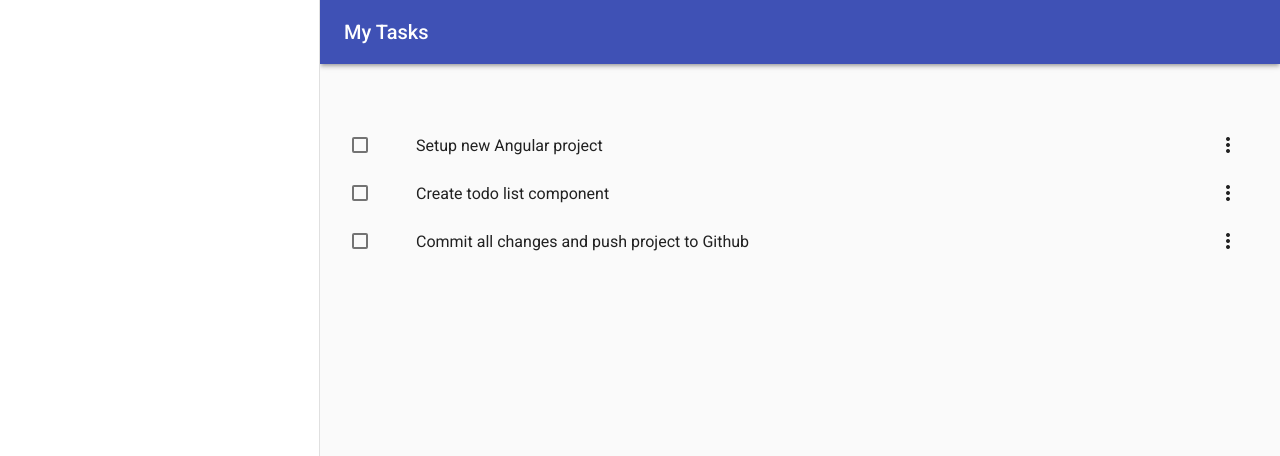
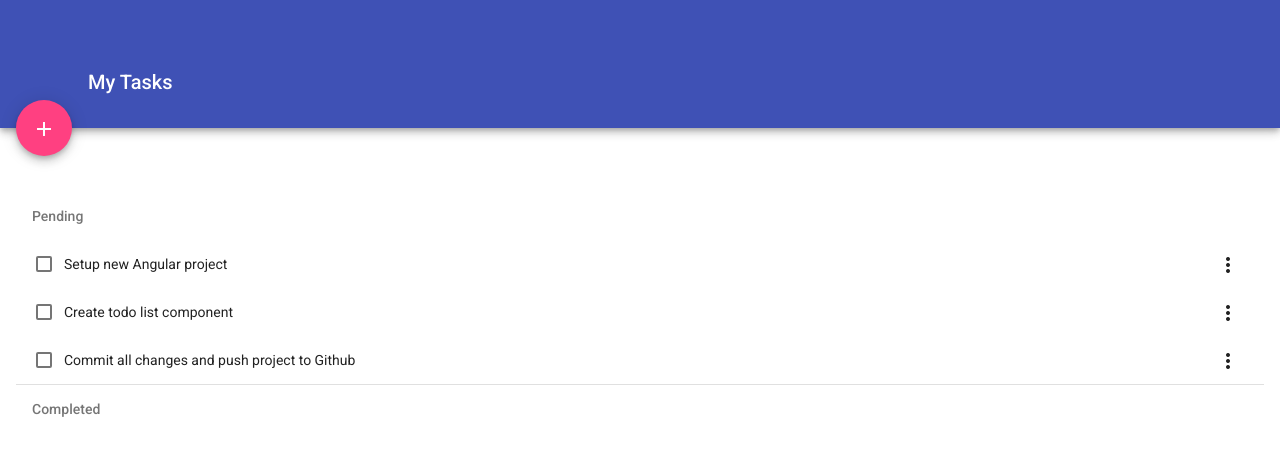
Before and after one commit to boristhuy/todo-list, an Angular app: page / in a window 1280 px wide. Shown: the top 456 px of the page. Built offline with nearby package versions, Linux system fonts and the light colour scheme; data requests are answered from the project's data file.

Commit message:
Minor layout changes

```diff
--- a/src/app/app.component.css
+++ b/src/app/app.component.css
@@ -1,8 +1,3 @@
 .app_container {
   height: 100%;
 }
-
-.app_drawer {
-  width: 320px;
-  padding: 16px;
-}
--- a/src/app/app.component.html
+++ b/src/app/app.component.html
@@ -1,7 +1,2 @@
-<mat-drawer-container class="app_container">
-  <mat-drawer mode="side" opened class="app_drawer"></mat-drawer>
-  <mat-drawer-content>
-    <app-toolbar></app-toolbar>
-    <app-todo-list></app-todo-list>
-  </mat-drawer-content>
-</mat-drawer-container>
+<app-toolbar></app-toolbar>
+<app-todo-list></app-todo-list>
--- a/src/app/app.module.ts
+++ b/src/app/app.module.ts
@@ -17,6 +17,7 @@ import {EditTodoDialogComponent} from './edit-todo-dialog/edit-todo-dialog.compo
 import {MatInputModule} from '@angular/material/input';
 import {FormsModule} from '@angular/forms';
 import {MatSidenavModule} from '@angular/material/sidenav';
+import {MatDividerModule} from '@angular/material/divider';
 
 @NgModule({
   declarations: [
@@ -33,6 +34,7 @@ import {MatSidenavModule} from '@angular/material/sidenav';
     MatButtonModule,
     MatCheckboxModule,
     MatDialogModule,
+    MatDividerModule,
     MatSidenavModule,
     MatIconModule,
     MatInputModule,
--- a/src/app/edit-todo-dialog/edit-todo-dialog.component.html
+++ b/src/app/edit-todo-dialog/edit-todo-dialog.component.html
@@ -8,7 +8,7 @@
   </form>
 </div>
 <div mat-dialog-actions align="end">
-  <button mat-button mat-dialog-close color="primary">
+  <button mat-button mat-dialog-close>
     Close
   </button>
   <button mat-button mat-dialog-close color="primary">
--- a/src/app/todo-list/todo-list.component.css
+++ b/src/app/todo-list/todo-list.component.css
@@ -0,0 +1,3 @@
+.todo_list_item_action_button {
+  margin-left: auto;
+}
--- a/src/app/todo-list/todo-list.component.html
+++ b/src/app/todo-list/todo-list.component.html
@@ -1,30 +1,39 @@
 <div class="todo_list_container">
   <mat-list>
-      <mat-list-item *ngFor="let todo of todos$ | async">
-        <div class="todo_list_row" [class.completed]="todo.completed">
-          <mat-checkbox class="todo_list_row_checkbox"
+    <div mat-subheader>Pending</div>
+    <mat-list-item *ngFor="let todo of pendingTodos$ | async">
+      <ng-container [ngTemplateOutlet]="listItem" [ngTemplateOutletContext]="{todo: todo}"></ng-container>
+    </mat-list-item>
+
+    <mat-divider></mat-divider>
+
+    <div mat-subheader>Completed</div>
+    <mat-list-item *ngFor="let todo of completedTodos$ | async">
+      <ng-container [ngTemplateOutlet]="listItem" [ngTemplateOutletContext]="{todo: todo}"></ng-container>
+    </mat-list-item>
+  </mat-list>
+</div>
+
+<ng-template #listItem let-todo='todo'>
+  <mat-checkbox mat-list-icon [class.completed]="todo.completed"
     [checked]="todo.completed"
     (change)="updateTodoStatus($event, todo)">
   </mat-checkbox>
-          <div class="todo_list_row_item">
+  <div mat-line [class.completed]="todo.completed">
     {{ todo.title }}
   </div>
-          <div class="todo_list_row_actions">
-            <button mat-icon-button [matMenuTriggerFor]="actionMenu">
+  <button mat-icon-button [matMenuTriggerFor]="actionMenu" class="todo_list_item_action_button">
     <mat-icon>more_vert</mat-icon>
   </button>
-            <mat-menu #actionMenu="matMenu">
+
+  <mat-menu #actionMenu="matMenu" xPosition="before" yPosition="below">
     <button mat-menu-item (click)="openEditTodoDialog(todo)">
       <mat-icon>edit</mat-icon>
       <span>Edit</span>
     </button>
     <button mat-menu-item (click)="deleteTodo(todo)">
       <mat-icon>delete</mat-icon>
-                <span>Delete</span>
+      <span>Remove</span>
     </button>
   </mat-menu>
-          </div>
-        </div>
-      </mat-list-item>
-  </mat-list>
-</div>
+</ng-template>
--- a/src/app/todo-list/todo-list.component.ts
+++ b/src/app/todo-list/todo-list.component.ts
@@ -2,7 +2,7 @@ import {Component, OnInit} from '@angular/core';
 import {Todo, TodoListService} from './todo-list.service';
 import {Observable} from 'rxjs';
 import {MatCheckboxChange} from '@angular/material/checkbox';
-import {skip} from 'rxjs/operators';
+import {map, skip} from 'rxjs/operators';
 import {MatDialog} from '@angular/material/dialog';
 import {EditTodoDialogComponent} from '../edit-todo-dialog/edit-todo-dialog.component';
 
@@ -13,7 +13,8 @@ import {EditTodoDialogComponent} from '../edit-todo-dialog/edit-todo-dialog.comp
 })
 export class TodoListComponent implements OnInit {
 
-  todos$: Observable<Todo[]>;
+  pendingTodos$: Observable<Todo[]>;
+  completedTodos$: Observable<Todo[]>;
 
   constructor(
     private todoListService: TodoListService,
@@ -22,7 +23,15 @@ export class TodoListComponent implements OnInit {
   }
 
   ngOnInit(): void {
-    this.todos$ = this.todoListService.todos$.pipe(skip(1));
+    this.pendingTodos$ = this.todoListService.todos$.pipe(
+      skip(1),
+      map(todos => todos.filter(todo => !todo.completed))
+    );
+
+    this.completedTodos$ = this.todoListService.todos$.pipe(
+      skip(1),
+      map(todos => todos.filter(todo => todo.completed))
+    );
   }
 
   updateTodoStatus(change: MatCheckboxChange, todo: Todo): void {
--- a/src/app/toolbar/toolbar.component.html
+++ b/src/app/toolbar/toolbar.component.html
@@ -1,7 +1,12 @@
 <div class="app_toolbar">
   <mat-toolbar color="primary" class="">
-    <mat-toolbar-row class="app_toolbar_row">
-      <span>My Tasks</span>
+    <mat-toolbar-row>
+    </mat-toolbar-row>
+    <mat-toolbar-row class="app_toolbar_row_bottom">
+      <span class="app_toolbar_title">My Tasks</span>
     </mat-toolbar-row>
   </mat-toolbar>
+  <button mat-fab color="accent" class="app_toolbar_add_action">
+    <mat-icon>add</mat-icon>
+  </button>
 </div>
--- a/src/app/toolbar/toolbar.component.scss
+++ b/src/app/toolbar/toolbar.component.scss
@@ -1,9 +1,20 @@
 @import '~@angular/material/theming';
 
 .app_toolbar {
-  @include mat-elevation(3);
+  @include mat-elevation(5);
+  position: relative;
 }
 
-.app_toolbar_row {
-  padding-left: 24px;
+.app_toolbar_row_bottom {
+  padding-bottom: 28px;
 }
+
+.app_toolbar_add_action {
+  position: absolute;
+  left: 16px;
+  top: 100px;
+}
+
+.app_toolbar_title {
+  padding-left: 72px;
+}
--- a/src/styles.scss
+++ b/src/styles.scss
@@ -4,37 +4,14 @@ html, body { height: 100%; }
 body { margin: 0; font-family: Roboto, "Helvetica Neue", sans-serif; }
 
 .todo_list_container {
-  padding: 48px 16px;
+  padding: 64px 16px;
 }
 
-.todo_list_row {
-  display: flex;
-  align-items: center;
-  height: 100%;
-  width: 100%;
-}
-
-.todo_list_row.completed .todo_list_row_item {
+.mat-line.completed {
   color: rgb(170, 170, 170);
   text-decoration: line-through;
 }
 
-.todo_list_row.completed .mat-checkbox-background {
+.mat-checkbox.completed .mat-checkbox-background {
   background-color: rgb(170, 170, 170);
 }
-
-.todo_list_row_checkbox {
-  margin-right: 48px;
-}
-
-.todo_list_row_item {
-  margin-top: 4px;
-}
-
-.todo_list_row_actions {
-  margin-left: auto;
-}
-
-.width_full {
-  width: 100%;
-}
```
Lines whose indentation alone changed are shown as unchanged.
